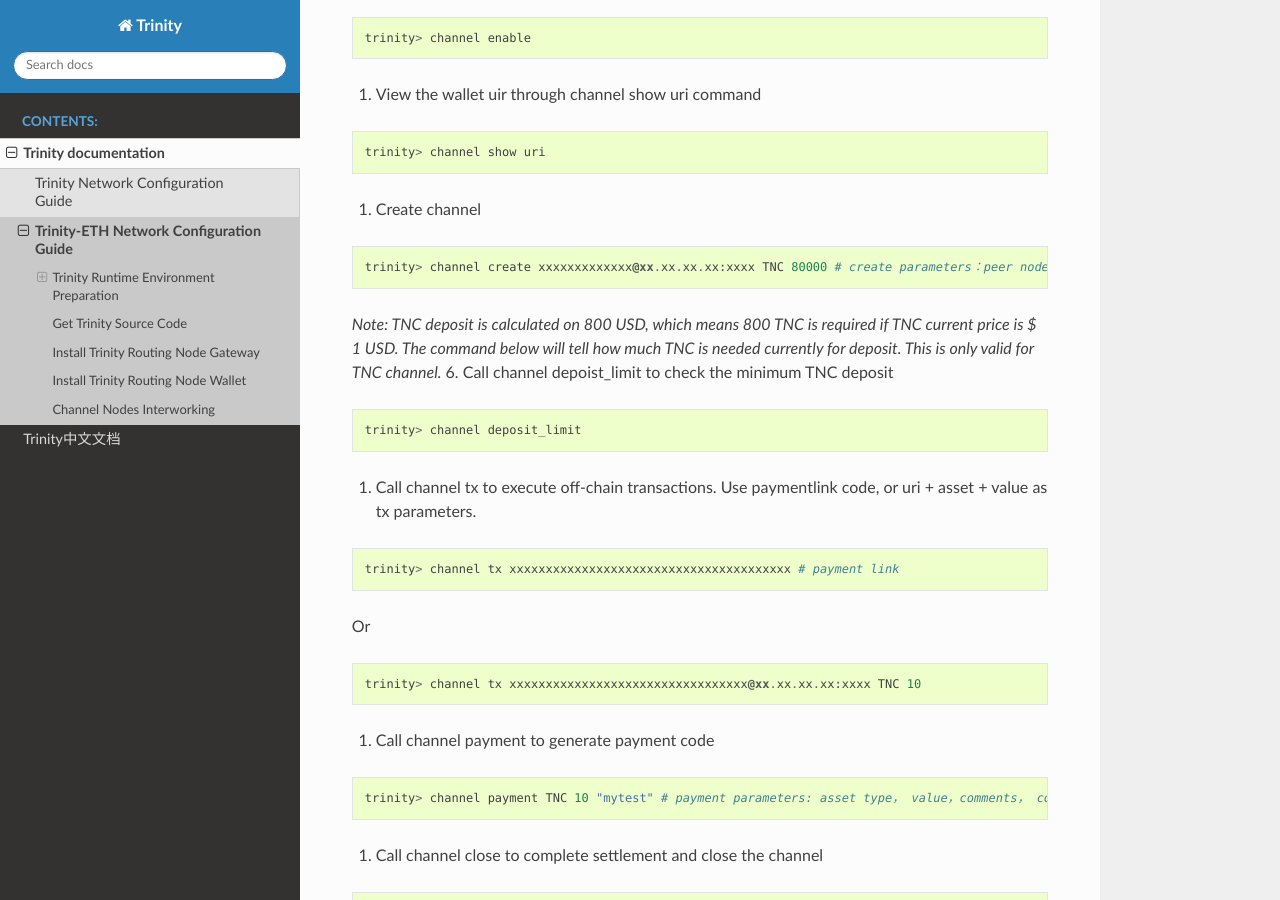
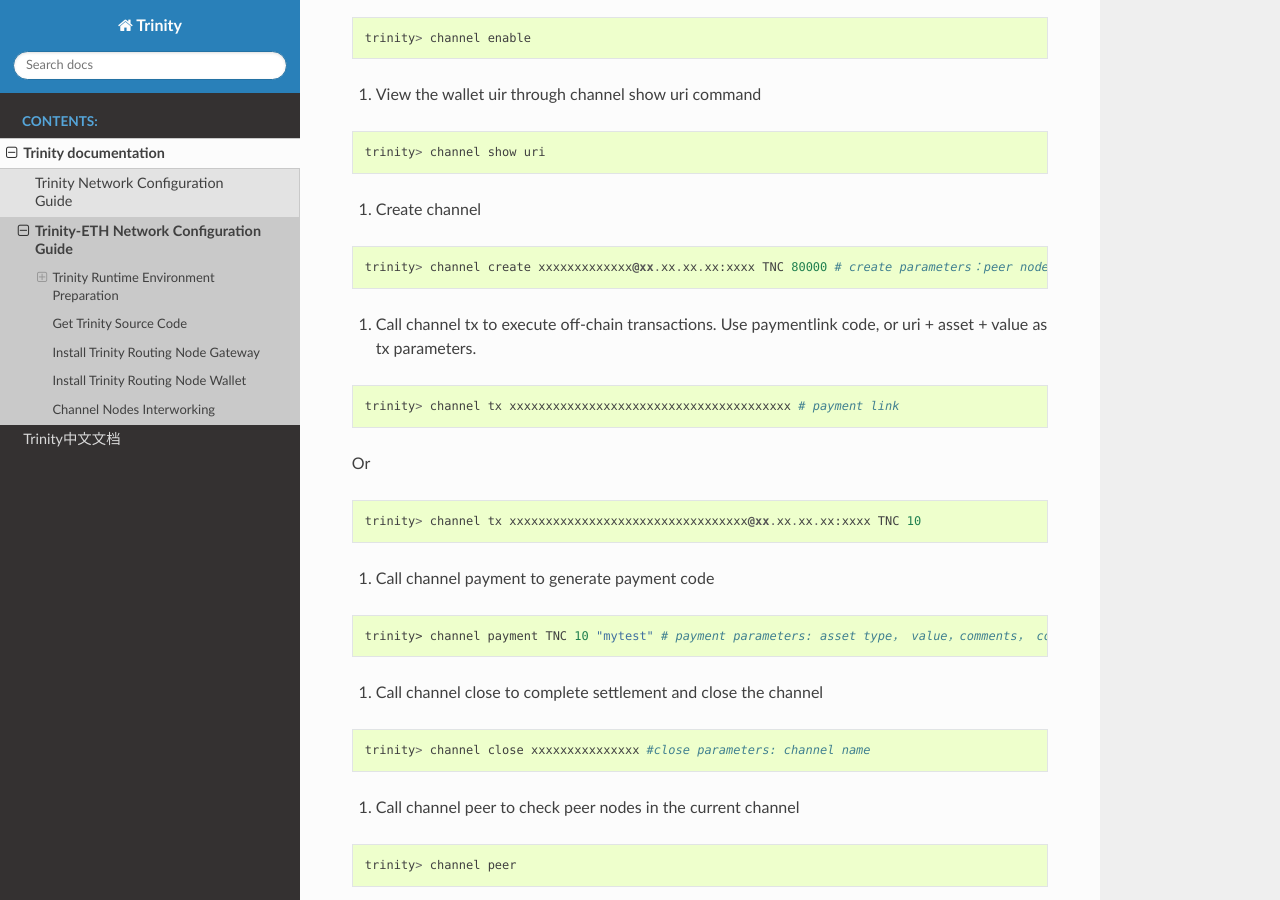
Before and after one commit to trinity-project/documentation, a Sphinx documentation site: the page built from source/en-EN/Trinity_Eth_Deployment_Guide_en.md, in a window 1280 px wide and 900 px high, scrolled down 4848 px. Built offline with Sphinx 7.4.7 and the Read the Docs theme 2.0.0, drawn with Linux system fonts in a browser that asks for light colours.

Commit message:
modify some 1

````diff
--- a/source/en-EN/Trinity_Eth_Deployment_Guide_en.md
+++ b/source/en-EN/Trinity_Eth_Deployment_Guide_en.md
@@ -198,15 +198,10 @@
 ```
   5. Create channel
 ```
-trinity> channel create xxxxxxxxxxxxx@xx.xx.xx.xx:xxxx TNC 80000 # create parameters：peer node uri(PublicKey@ip_address:port）, asset_type, deposit
+trinity> channel create xxxxxxxxxxxxx@xx.xx.xx.xx:xxxx TNC 80000 # create parameters：peer node uri(PublicKey@ip_address:port）, asset_type, deposit*
 ```
-*Note: TNC deposit is calculated on 800 USD, which means 800 TNC is required if TNC current price is $ 1 USD. The command below will tell how much TNC is needed currently for deposit. This is only valid for TNC channel.*
-  6. Call channel depoist_limit to check the minimum TNC deposit
+6. Call channel tx to execute off-chain transactions. Use paymentlink code, or uri + asset + value as tx parameters.
 
-```
-trinity> channel deposit_limit
-```
-  7. Call channel tx to execute off-chain transactions. Use paymentlink code, or uri + asset + value as tx parameters.
 ```
 trinity> channel tx xxxxxxxxxxxxxxxxxxxxxxxxxxxxxxxxxxxxxxx # payment link
 ```
@@ -214,15 +209,18 @@
 ```
 trinity> channel tx xxxxxxxxxxxxxxxxxxxxxxxxxxxxxxxxx@xx.xx.xx.xx:xxxx TNC 10
 ```
-  8. Call channel payment to generate payment code
-```
+7. Call channel payment to generate payment code
+
+```shell
 trinity> channel payment TNC 10 "mytest" # payment parameters: asset type， value，comments， comments can be empty
 ```
-  9. Call channel close to complete settlement and close the channel
+8. Call channel close to complete settlement and close the channel
+
 ```
 trinity> channel close xxxxxxxxxxxxxxx #close parameters: channel name
 ```
-  10. Call channel peer to check peer nodes in the current channel
+9. Call channel peer to check peer nodes in the current channel
+
 ```
 trinity> channel peer
 ```
````
